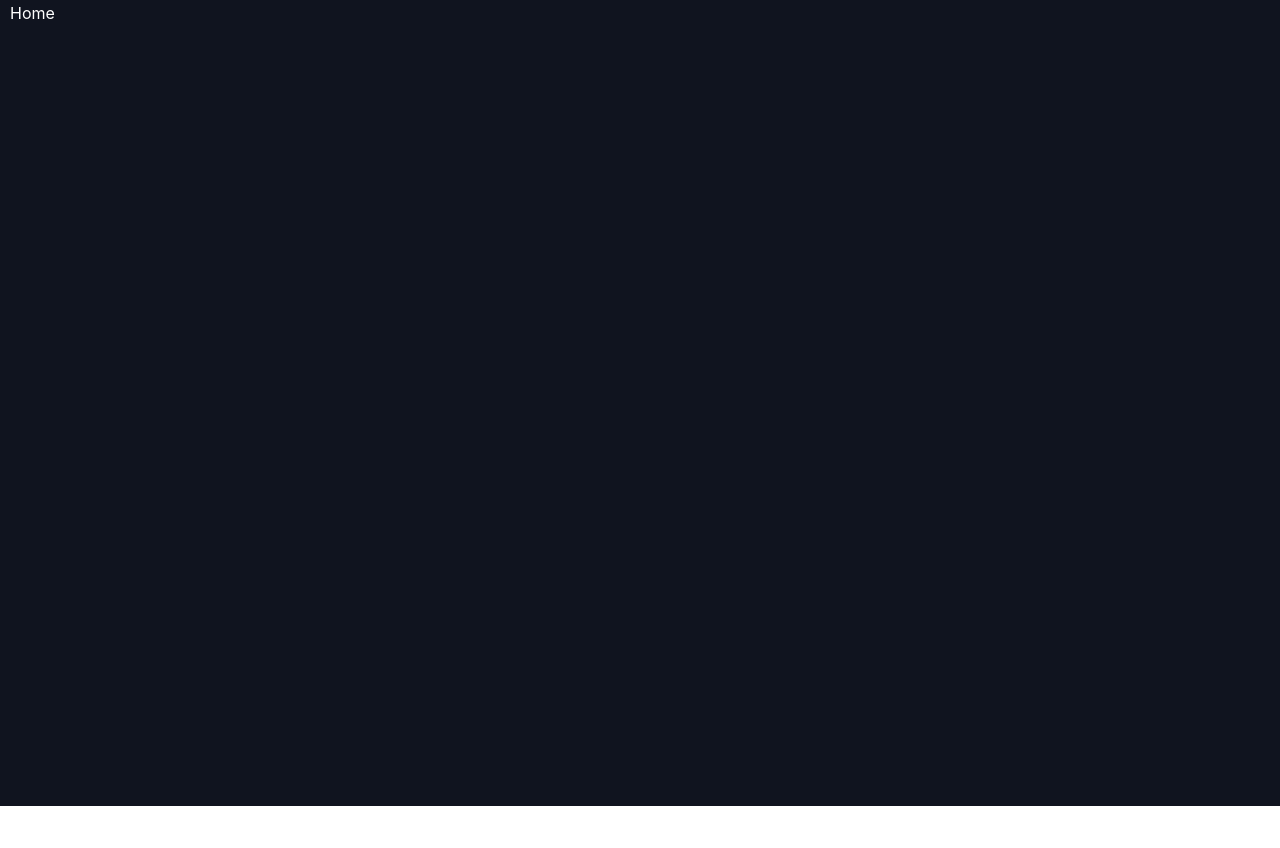
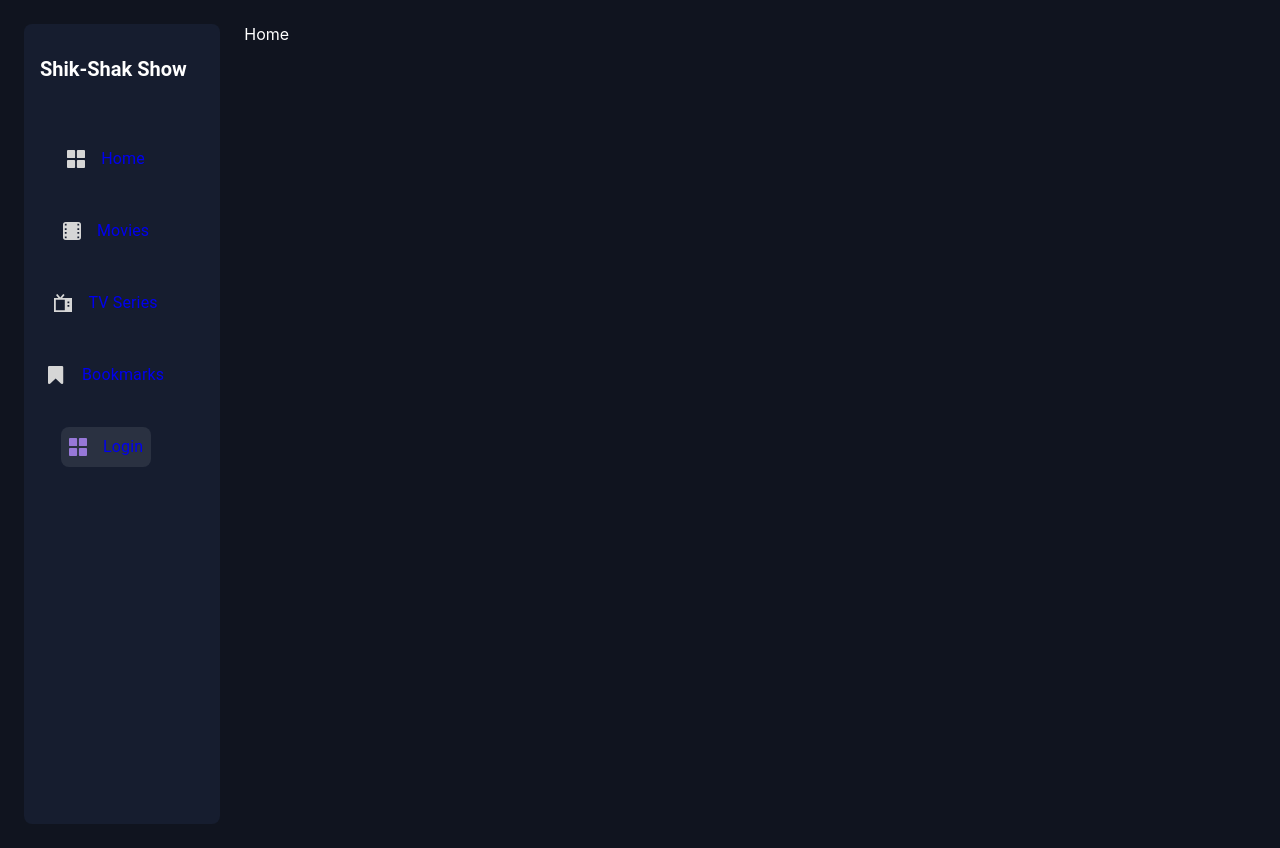
Before and after one commit to Satyum-Singh/serene-show, a React (Create React App) app: page / in a window 1280 px wide. Before the commit the page ends 806 px from the top, so only its background shows below. Built offline with nearby package versions, Linux system fonts and the light colour scheme.

Commit message:
solved the error after 3.5 hours 🥲

```diff
--- a/src/Layout/index.tsx
+++ b/src/Layout/index.tsx
@@ -1,35 +1,39 @@
 import { ReactNode } from "react";
-import { Box } from "@chakra-ui/react";
+import { Box } from "@mui/material";
 import Sidebar from "../components/sidebar/index";
 
-interface LayoutProps{
-    children: ReactNode
+interface LayoutProps {
+  children: ReactNode;
 }
 
-const Layout = ({children}:LayoutProps)=>{
-    return(
-        <Box sx={{
-            backgroundColor: '#10141f',
-            display: 'flex',
-            flexDirection:{
-                xs:'column',
-                lg:'row'
-            },
-            color:"white",
-            padding:3,
-            gap:3,
-            overflowY:'hidden',
-            height:'100vh',
-        }}>
-            <Sidebar />
-            <Box sx={{
-                width:"100%",
-                overflowY:'scroll',
-            }}>
-                {children}
-            </Box>
-        </Box>
-    )
-}
+const Layout = ({ children }: LayoutProps) => {
+  return (
+    <Box
+      sx={{
+        backgroundColor: "#10141f",
+        display: "flex",
+        flexDirection: {
+          xs: "column",
+          lg: "row",
+        },
+        color: "white",
+        padding: 3,
+        gap: 3,
+        overflowY: "hidden",
+        height: "100vh",
+      }}
+    >
+      <Sidebar />
+      <Box
+        sx={{
+          width: "100%",
+          overflowY: "scroll",
+        }}
+      >
+        {children}
+      </Box>
+    </Box>
+  );
+};
 
 export default Layout;
--- a/src/components/sidebar/index.tsx
+++ b/src/components/sidebar/index.tsx
@@ -1,51 +1,143 @@
-import React from 'react'
-import { Box } from '@chakra-ui/react'
-import { useLocation } from 'react-router-dom'
-import HomeIcon from '../icons/home-icon'
-import MovieIcon from '../icons/movie-icon'
-import TvSeriesIcon from '../icons/series-icon'
-import BookmarkIcon from '../icons/bookmark-icon'
+import { Box, Hidden, Typography } from "@mui/material";
+import { useLocation, Link } from "react-router-dom";
+import homeIcon from "../../assets/icons/icon-nav-home.svg";
+import movieIcon from "../../assets/icons/icon-nav-movies.svg";
+import tvSeriesIcon from "../../assets/icons/icon-nav-tv-series.svg";
+import bookmarkIcon from "../../assets/icons/icon-nav-bookmark.svg";
 
-const navLinks=[{
-    name:'Home',
-    icon:HomeIcon,
-    link:"/",
-    },{
-    name:'Movies',
-    icon: MovieIcon,
-    link:"/movies",
-    },{
-    name:'TV Series',
-    icon:TvSeriesIcon,
-    linl:"/tv-series"
-    },{
-    name:'Bookmarks',
-    icon:BookmarkIcon,
-    link:"/bookmarks"
-}]
+const navLinks = [
+  {
+    name: "Home",
+    icon: homeIcon,
+    link: "/home",
+  },
+  {
+    name: "Movies",
+    icon: movieIcon,
+    link: "/movies",
+  },
+  {
+    name: "TV Series",
+    icon: tvSeriesIcon,
+    link: "/tv-series",
+  },
+  {
+    name: "Bookmarks",
+    icon: bookmarkIcon,
+    link: "/bookmarks",
+  },
+  {
+    name: "Login",
+    icon: homeIcon,
+    link: "/",
+  },
+];
 
 function Sidebar() {
-    const {pathname} = useLocation();
+  const { pathname } = useLocation();
   return (
-    <Box sx={{
-        backgrundColor:'#161d2f',
-        padding:2,
-        borderRadius:2,
-        display:"flex",
-        flexDirection:{
-            xs:'row',
-            lg:'column',
+    <Box
+      sx={{
+        backgroundColor: "#161d2f",
+        padding: 2,
+        borderRadius: 2,
+        display: "flex",
+        flexDirection: {
+          xs: "row",
+          lg: "column",
         },
-        alignItems:'center',
-        justifyContent:'space-between',
-        width:{
-            sm:'100%',
-            lg:20,
-        }
-    }}>
-
+        alignItems: "center",
+        justifyContent: "space-between",
+        width: {
+          sm: "100%",
+          lg: 200,
+        },
+      }}
+    >
+      <Box
+        sx={{
+          display: "Flex",
+          flexDirection: {
+            xs: "row",
+            lg: "column",
+          },
+          gap: 5,
+          alignItems: {
+            xs: "center",
+            lg: "start",
+          },
+          width: "100%",
+        }}
+      >
+        <Hidden smDown>
+          <Typography
+            variant="h5"
+            component="h1"
+            my={2}
+            fontWeight={700}
+            fontSize={20}
+            fontStyle={"Roberoto Slab"}
+          >
+            Shik-Shak Show
+          </Typography>
+        </Hidden>
+        <Box
+          sx={{
+            py: {
+              xs: "0px",
+              ls: "16px",
+            },
+            display: "flex",
+            flexDirection: {
+              xs: "row",
+              lg: "column",
+            },
+            gap: 4,
+            alignItems: "center",
+          }}
+        >
+          {navLinks.map((item) => (
+            <Link
+              key={item.name}
+              to={item.link}
+              style={{ textDecoration: "none" }}
+            >
+              <Box
+                sx={{
+                  display: "flex",
+                  gap: 2,
+                  alignItems: "center",
+                  justifyContent: "center",
+                  padding: 1,
+                  borderRadius: 2,
+                  backgroundColor: `${
+                    pathname === item.link ? "#2a3141" : "transparent"
+                  }`,
+                  transition: "0.3s",
+                }}
+              >
+                <img
+                  src={item.icon}
+                  alt={item.name}
+                  style={{
+                    width: "18px",
+                    filter: `${
+                      pathname === item.link
+                        ? "invert(58%) sepia(14%) saturate(3166%) hue-rotate(215deg) brightness(90%) contrast(87%)"
+                        : "invert(84%)"
+                    }`,
+                  }}
+                />
+                <Hidden mdDown>
+                  <Typography>{item.name}</Typography>
+                </Hidden>
+              </Box>
+            </Link>
+          ))}
+        </Box>
+      </Box>
     </Box>
-  )
+  );
 }
 
-export default Sidebar
+export default Sidebar;
```
